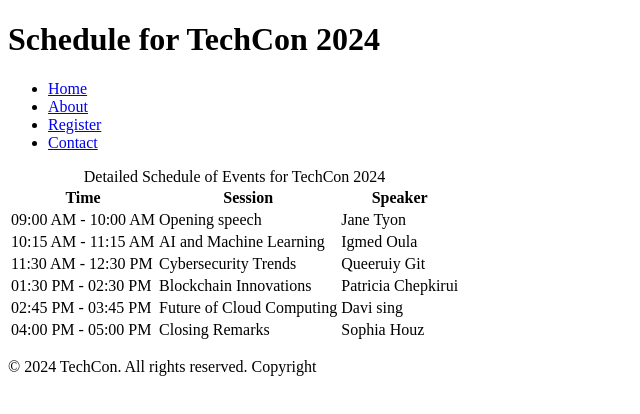
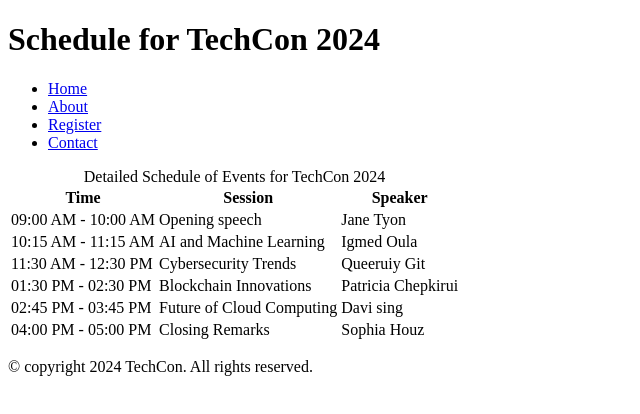
Before and after one commit to Patricia17june/TechCon_HTML, a plain HTML site: page techcon_website/schedule.html in a window 1280 px wide. Shown: the full height of the page, 0-640 px from the left. Drawn offline with Linux system fonts and the light colour scheme.

Commit message:
solve footer tag

```diff
--- a/techcon_website/schedule.html
+++ b/techcon_website/schedule.html
@@ -62,7 +62,7 @@
         </table>
     </main>
     <footer>
-        <p>&copy; 2024 TechCon. All rights reserved. <span>Copyright</span></p>
+        <p>&copy; copyright 2024 TechCon. All rights reserved.</p>
     </footer>
 </body>
 </html>
```
